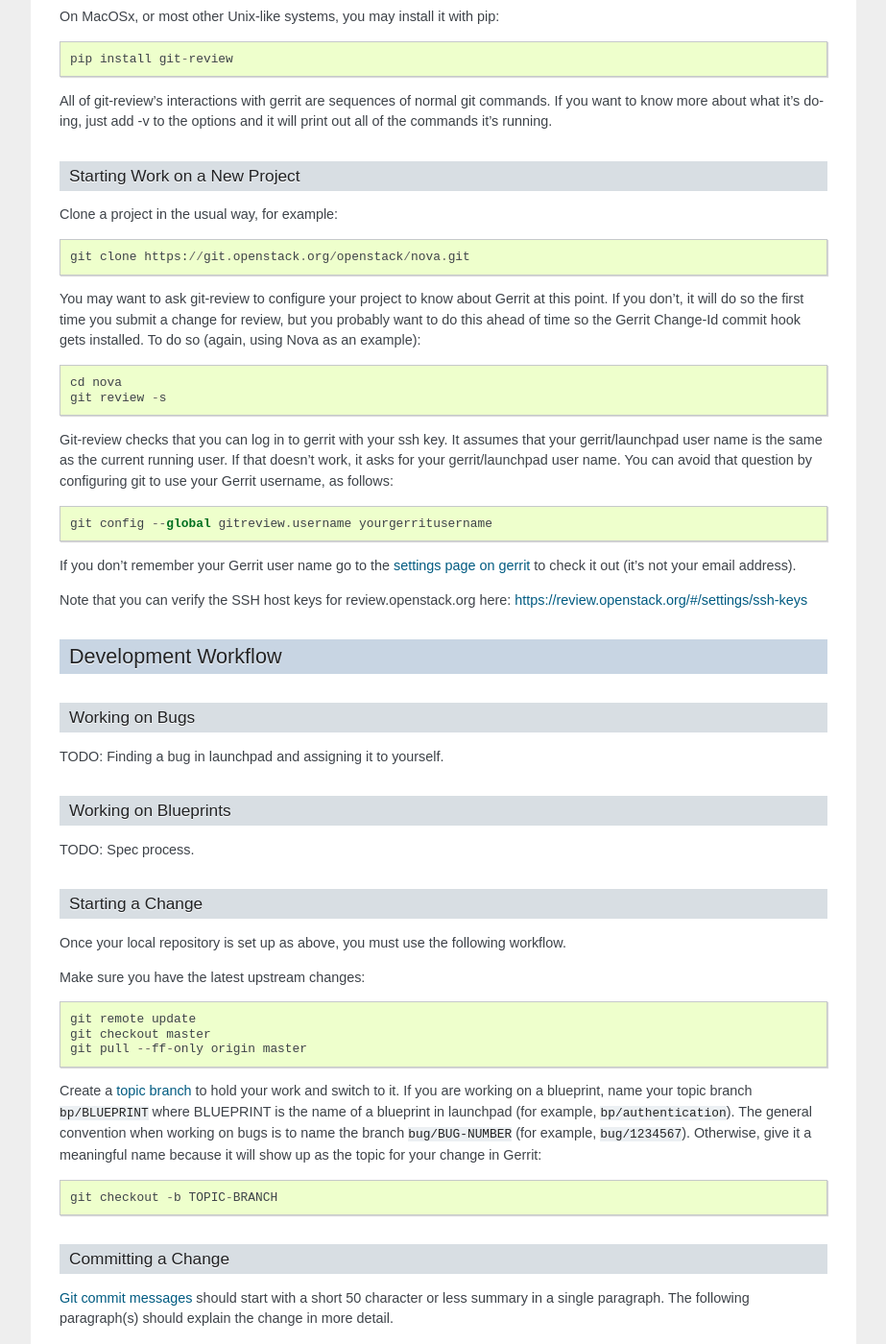
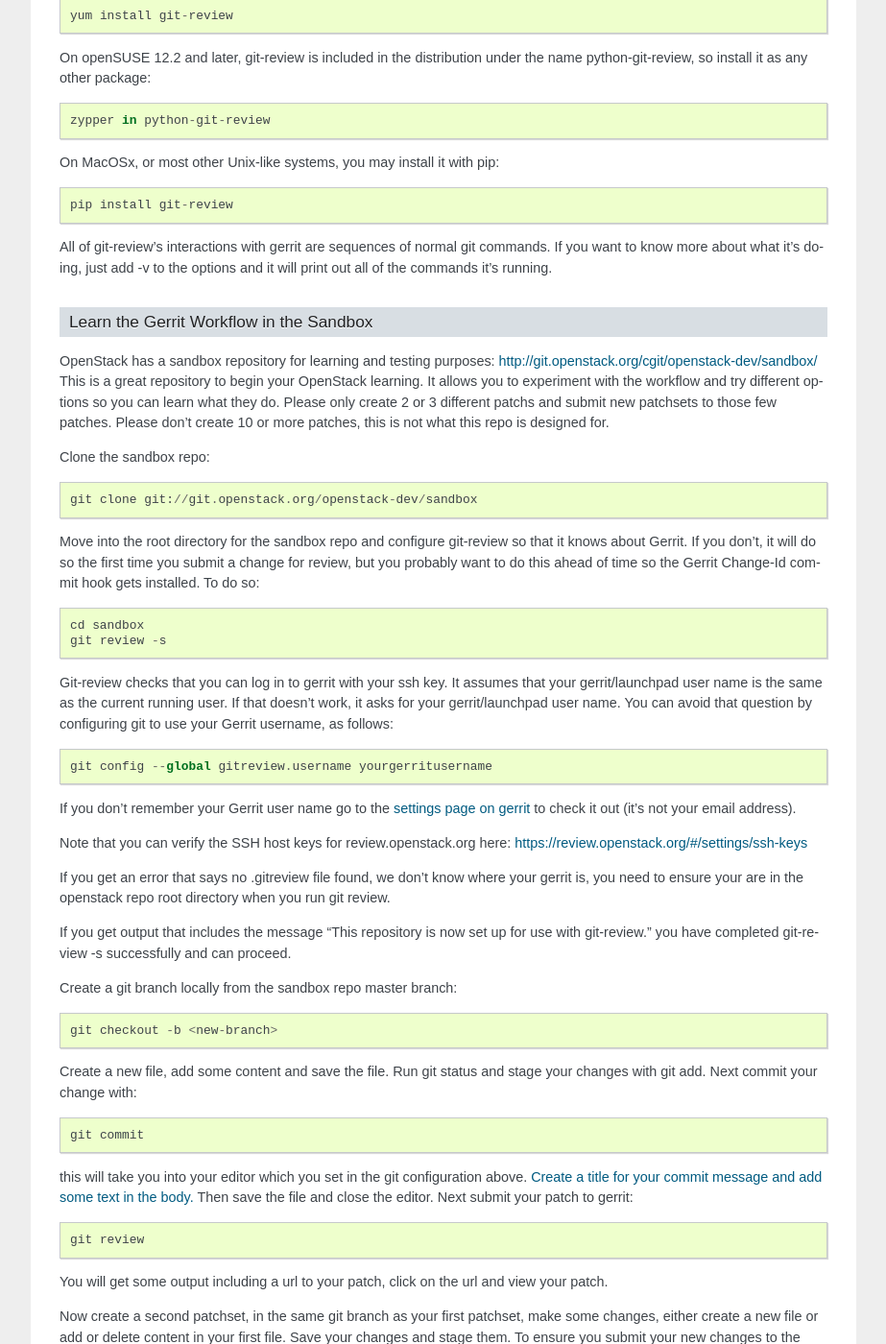
Before and after one commit to openstack-archive/infra-manual, a Sphinx documentation site: the page built from doc/source/developers.rst, in a window 1280 px wide and 1400 px high, scrolled down 2315 px. Shown: the whole window at 96% size, without its empty margins (198-1121 px from the left). Built offline with Sphinx 7.4.7, drawn with Linux system fonts in a browser that asks for light colours; some of the changed text lies outside the part shown.

Commit message:
Adds instructions for new developers to use sandbox
Right now the docs for new developers doesn't include instructions
for getting started with openstack-dev/sandbox. This patches adds
some instructions including the sandbox repo.

Change-Id: Ied45a74f8573b04e662f45168c29b56f7eaab33c
Co-Authored-By: Anita Kuno <anteaya@anteaya.info>

```diff
--- a/doc/source/developers.rst
+++ b/doc/source/developers.rst
@@ -11,6 +11,14 @@
 
 Getting Started
 ===============
+
+The goal of this document is to walk you through the concepts and
+specifics that should be understood while contributing to Openstack.
+
+Prior to contributing to an OpenStack project a few steps need to be
+completed. This document covers the steps you get you started, such as
+creating a few accounts on required websites, signing a contributor
+licence agreement, uploading an ssh key, and installing git-review.
 
 Account Setup
 -------------
@@ -83,6 +91,7 @@
 
   git config --global user.name "Firstname Lastname"
   git config --global user.email "your_email@youremail.com"
+  git config --global user.editor "your preferred editor"
 
 To check your git configuration::
 
@@ -128,20 +137,27 @@
 add -v to the options and it will print out all of the commands it's
 running.
 
-Starting Work on a New Project
-------------------------------
+Learn the Gerrit Workflow in the Sandbox
+----------------------------------------
 
-Clone a project in the usual way, for example::
+OpenStack has a sandbox repository for learning and testing purposes:
+http://git.openstack.org/cgit/openstack-dev/sandbox/ This is a great
+repository to begin your OpenStack learning. It allows you to experiment
+with the workflow and try different options so you can learn what they do.
+Please only create 2 or 3 different patchs and submit new patchsets to those
+few patches. Please don't create 10 or more patches, this is not what this
+repo is designed for.
 
-  git clone https://git.openstack.org/openstack/nova.git
+Clone the sandbox repo::
 
-You may want to ask git-review to configure your project to know about
-Gerrit at this point.  If you don't, it will do so the first time you
+  git clone git://git.openstack.org/openstack-dev/sandbox
+
+Move into the root directory for the sandbox repo and configure git-review
+so that it knows about Gerrit. If you don't, it will do so the first time you
 submit a change for review, but you probably want to do this ahead of
-time so the Gerrit Change-Id commit hook gets installed.  To do so
-(again, using Nova as an example)::
+time so the Gerrit Change-Id commit hook gets installed.  To do so::
 
-  cd nova
+  cd sandbox
   git review -s
 
 Git-review checks that you can log in to gerrit with your ssh key. It
@@ -159,6 +175,48 @@
 Note that you can verify the SSH host keys for review.openstack.org
 here: https://review.openstack.org/#/settings/ssh-keys
 
+If you get an error that says no .gitreview file found, we don't know
+where your gerrit is, you need to ensure your are in the openstack repo
+root directory when you run git review.
+
+If you get output that includes the message "This repository is now
+set up for use with git-review." you have completed git-review -s
+successfully and can proceed.
+
+Create a git branch locally from the sandbox repo master branch::
+
+  git checkout -b <new-branch>
+
+Create a new file, add some content and save the file. Run git status
+and stage your changes with git add. Next commit your change with::
+
+  git commit
+
+this will take you into your editor which you set in the git configuration
+above. `Create a title for your commit message and add some text in the body.
+<https://wiki.openstack.org/wiki/GitCommitMessages#Summary_of_GIT_commit_message_structure>`_
+Then save the file and close the editor. Next submit your patch to gerrit::
+
+  git review
+
+You will get some output including a url to your patch, click on the url
+and view your patch.
+
+Now create a second patchset, in the same git branch as your first patchset,
+make some changes, either create a new file or add or delete content in your
+first file. Save your changes and stage them. To ensure you submit your new
+changes to the same patchset execute::
+
+  git commit --amend
+
+this takes you into your prior git commit message, which you can edit but you
+don't have to, then save and close the editor containing the commit message.
+Then run::
+
+  git review
+
+and again you should see a url that links to your patch. Viewing the patch
+you should see a second version of your first patchset not a new patchset.
 
 Development Workflow
 ====================
```
